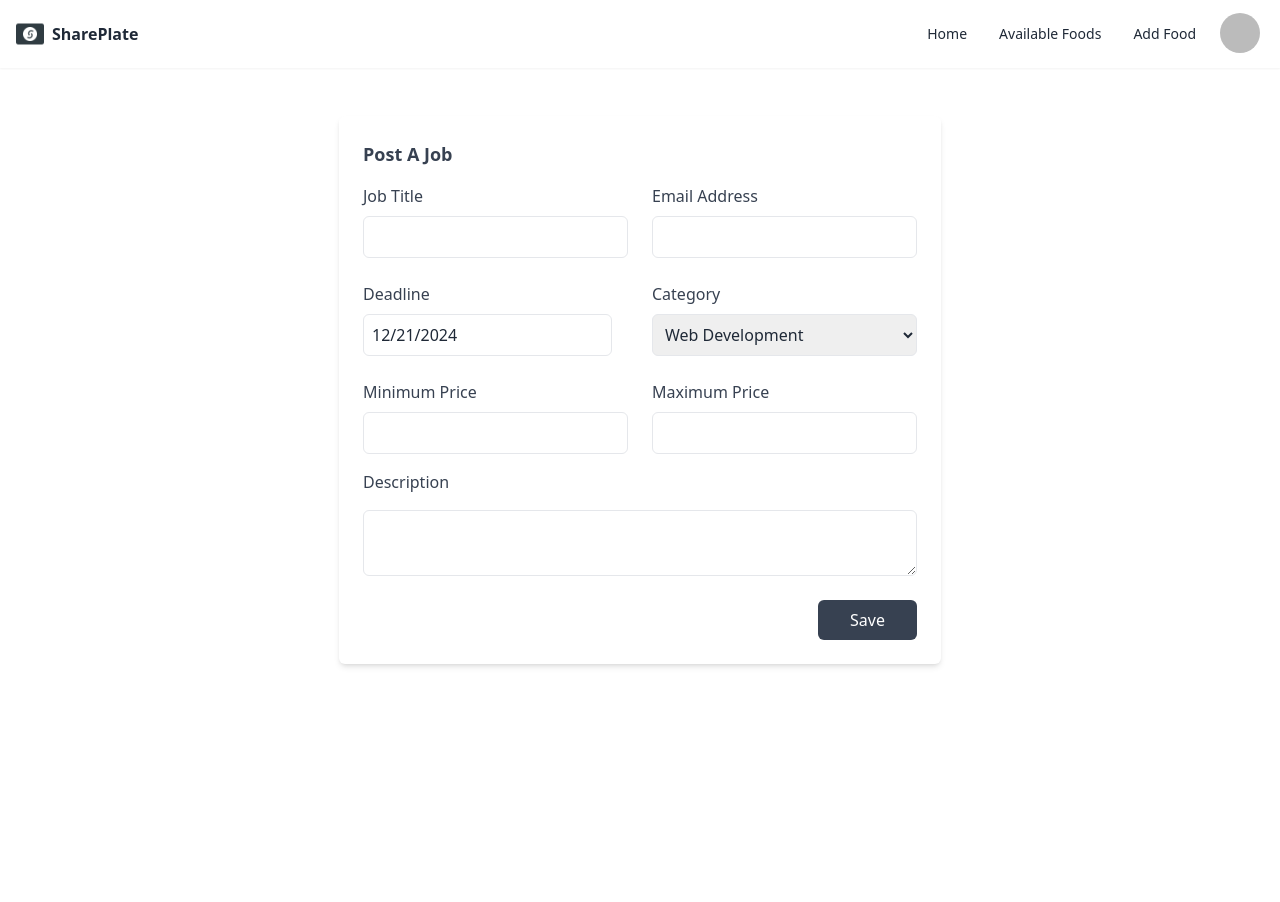
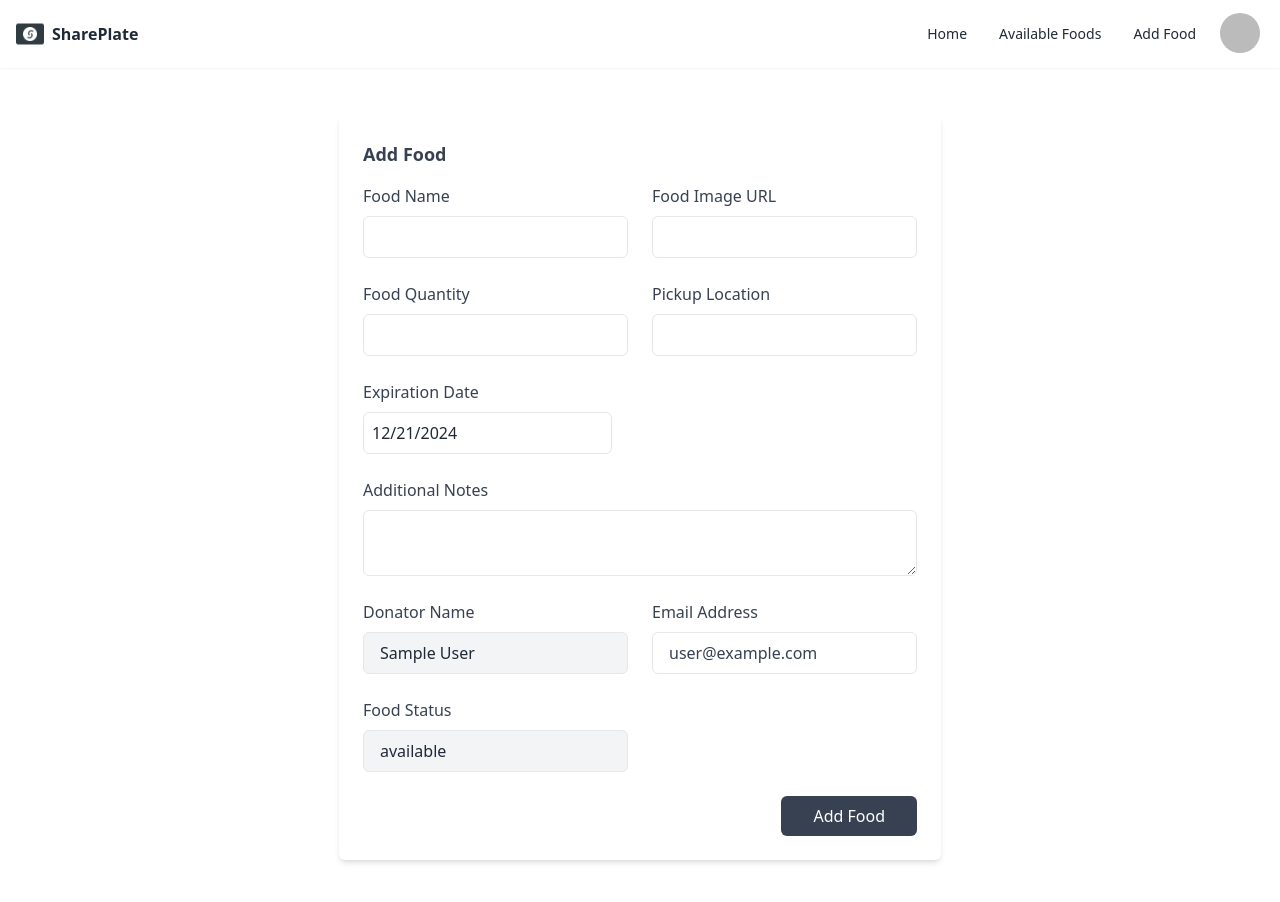
Before and after one commit to Khalid-Saifullaha/share-plates-client, a React (Vite) app: page /add-food in a window 1280 px wide. Shown: the top 902 px of the page. Before the commit the page ends 800 px from the top, so only its background shows below. Built offline with nearby package versions, Linux system fonts and the light colour scheme; no server answers; sample sign-in values are in the browser's storage.

Commit message:
add food added

```diff
--- a/src/pages/AddFood.jsx
+++ b/src/pages/AddFood.jsx
@@ -1,28 +1,148 @@
-import { useState } from "react";
+import { useContext, useState } from "react";
 import DatePicker from "react-datepicker";
 import "react-datepicker/dist/react-datepicker.css";
+import { useNavigate } from "react-router-dom";
+import { AuthContext } from "../providers/AuthProvider";
+import toast from "react-hot-toast";
+import axios from "axios";
 
 const AddFood = () => {
+  const navigate = useNavigate();
+  const { user } = useContext(AuthContext);
+
   const [startDate, setStartDate] = useState(new Date());
+  const handleSubmit = async (e) => {
+    e.preventDefault();
+    const form = e.target;
+    const foodName = form.foodName.value;
+    const foodImage = form.foodImage.value;
+    const email = form.email.value;
+    const donatorName = form.donatorName.value;
+    const deadline = startDate;
+    const pickupLocation = form.pickupLocation.value;
+    const additionalNotes = form.additionalNotes.value;
+    const foodQuantity = parseFloat(form.foodQuantity.value);
+    const foodStatus = form.foodStatus.value;
+
+    const formData = {
+      foodName,
+      foodImage,
+      foodQuantity,
+      pickupLocation,
+      deadline,
+      additionalNotes,
+      donatorName,
+      email,
+      foodStatus,
+    };
+
+    // make post request
+    const { data } = await axios.post(
+      `${import.meta.env.VITE_API_URL}/add-food`,
+      formData
+    );
+    console.log(data);
+  };
 
   return (
     <div className="flex justify-center items-center min-h-[calc(100vh-306px)] my-12">
       <section className=" p-2 md:p-6 mx-auto bg-white rounded-md shadow-md ">
         <h2 className="text-lg font-semibold text-gray-700 capitalize ">
-          Post a Job
+          Add Food
         </h2>
 
-        <form>
+        <form onSubmit={handleSubmit}>
           <div className="grid grid-cols-1 gap-6 mt-4 sm:grid-cols-2">
+            {/* Food Name */}
             <div>
-              <label className="text-gray-700 " htmlFor="job_title">
-                Job Title
+              <label className="text-gray-700" htmlFor="foodName">
+                Food Name
               </label>
               <input
-                id="job_title"
-                name="job_title"
+                id="foodName"
+                name="foodName"
                 type="text"
-                className="block w-full px-4 py-2 mt-2 text-gray-700 bg-white border border-gray-200 rounded-md  focus:border-blue-400 focus:ring-blue-300 focus:ring-opacity-40  focus:outline-none focus:ring"
+                className="block w-full px-4 py-2 mt-2 border rounded-md"
+                required
+              />
+            </div>
+
+            {/* Food Image */}
+            <div>
+              <label className="text-gray-700" htmlFor="foodImage">
+                Food Image URL
+              </label>
+              <input
+                id="foodImage"
+                name="foodImage"
+                type="text"
+                className="block w-full px-4 py-2 mt-2 border rounded-md"
+                required
+              />
+            </div>
+
+            {/* Food Quantity */}
+            <div>
+              <label className="text-gray-700" htmlFor="foodQuantity">
+                Food Quantity
+              </label>
+              <input
+                id="foodQuantity"
+                name="foodQuantity"
+                type="number"
+                className="block w-full px-4 py-2 mt-2 border rounded-md"
+                required
+              />
+            </div>
+
+            {/* Pickup Location */}
+            <div>
+              <label className="text-gray-700" htmlFor="pickupLocation">
+                Pickup Location
+              </label>
+              <input
+                id="pickupLocation"
+                name="pickupLocation"
+                type="text"
+                className="block w-full px-4 py-2 mt-2 border rounded-md"
+                required
+              />
+            </div>
+
+            {/* Expiration Date */}
+            <div className="flex flex-col gap-2">
+              <label className="text-gray-700">Expiration Date</label>
+              <DatePicker
+                className="border p-2 rounded-md"
+                selected={startDate}
+                onChange={(date) => setStartDate(date)}
+                required
+              />
+            </div>
+
+            {/* Additional Notes */}
+            <div className="col-span-2">
+              <label className="text-gray-700" htmlFor="additionalNotes">
+                Additional Notes
+              </label>
+              <textarea
+                id="additionalNotes"
+                name="additionalNotes"
+                className="block w-full px-4 py-2 mt-2 border rounded-md"
+              ></textarea>
+            </div>
+
+            <div>
+              <label className="text-gray-700" htmlFor="donatorName">
+                Donator Name
+              </label>
+              <input
+                id="donatorName"
+                name="donatorName"
+                type="text"
+                defaultValue={user?.displayName}
+                disabled={true}
+                className="block w-full px-4 py-2 mt-2 border bg-gray-100 rounded-md"
               />
             </div>
 
@@ -32,73 +152,33 @@ const AddFood = () => {
               </label>
               <input
                 id="emailAddress"
+                defaultValue={user?.email}
+                disabled={true}
                 type="email"
                 name="email"
                 className="block w-full px-4 py-2 mt-2 text-gray-700 bg-white border border-gray-200 rounded-md  focus:border-blue-400 focus:ring-blue-300 focus:ring-opacity-40  focus:outline-none focus:ring"
               />
             </div>
-            <div className="flex flex-col gap-2 ">
-              <label className="text-gray-700">Deadline</label>
 
-              {/* Date Picker Input Field */}
-              <DatePicker
-                className="border p-2 rounded-md"
-                selected={startDate}
-                onChange={(date) => setStartDate(date)}
-              />
-            </div>
-
-            <div className="flex flex-col gap-2 ">
-              <label className="text-gray-700 " htmlFor="category">
-                Category
-              </label>
-              <select
-                name="category"
-                id="category"
-                className="border p-2 rounded-md"
-              >
-                <option value="Web Development">Web Development</option>
-                <option value="Graphics Design">Graphics Design</option>
-                <option value="Digital Marketing">Digital Marketing</option>
-              </select>
-            </div>
+            {/* Food Status */}
             <div>
-              <label className="text-gray-700 " htmlFor="min_price">
-                Minimum Price
+              <label className="text-gray-700" htmlFor="foodStatus">
+                Food Status
               </label>
               <input
-                id="min_price"
-                name="min_price"
-                type="number"
-                className="block w-full px-4 py-2 mt-2 text-gray-700 bg-white border border-gray-200 rounded-md  focus:border-blue-400 focus:ring-blue-300 focus:ring-opacity-40  focus:outline-none focus:ring"
-              />
-            </div>
-
-            <div>
-              <label className="text-gray-700 " htmlFor="max_price">
-                Maximum Price
-              </label>
-              <input
-                id="max_price"
-                name="max_price"
-                type="number"
-                className="block w-full px-4 py-2 mt-2 text-gray-700 bg-white border border-gray-200 rounded-md  focus:border-blue-400 focus:ring-blue-300 focus:ring-opacity-40  focus:outline-none focus:ring"
+                id="foodStatus"
+                name="foodStatus"
+                type="text"
+                defaultValue="available"
+                disabled={true}
+                className="block w-full px-4 py-2 mt-2 border bg-gray-100 rounded-md"
               />
             </div>
           </div>
-          <div className="flex flex-col gap-2 mt-4">
-            <label className="text-gray-700 " htmlFor="description">
-              Description
-            </label>
-            <textarea
-              className="block w-full px-4 py-2 mt-2 text-gray-700 bg-white border border-gray-200 rounded-md  focus:border-blue-400 focus:ring-blue-300 focus:ring-opacity-40  focus:outline-none focus:ring"
-              name="description"
-              id="description"
-            ></textarea>
-          </div>
+
           <div className="flex justify-end mt-6">
             <button className="disabled:cursor-not-allowed px-8 py-2.5 leading-5 text-white transition-colors duration-300 transhtmlForm bg-gray-700 rounded-md hover:bg-gray-600 focus:outline-none focus:bg-gray-600">
-              Save
+              Add Food
             </button>
           </div>
         </form>
```
